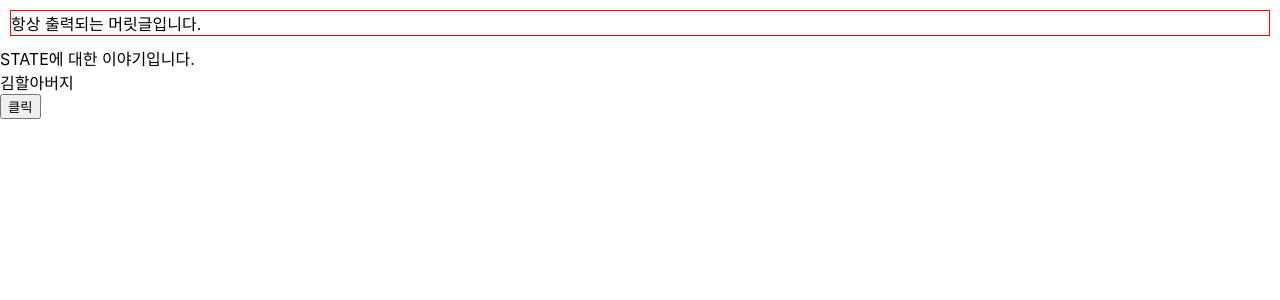
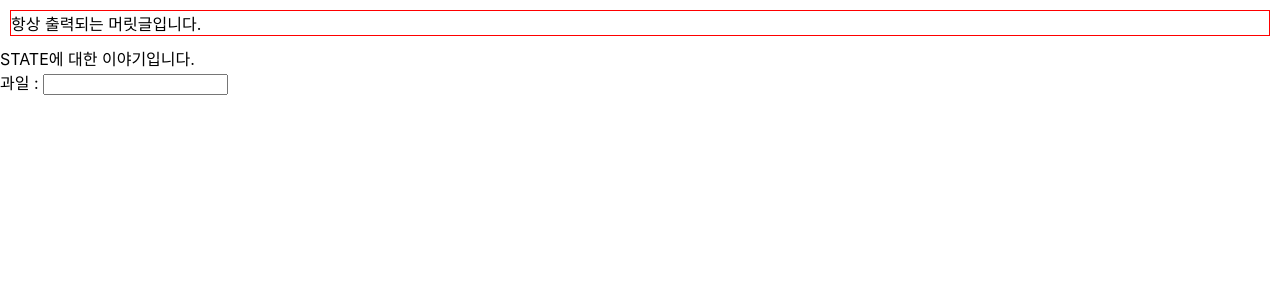
Before and after one commit to JellyKingdom/react-basic, a React (Create React App) app in the folder week-1/: page / in a window 1280 px wide. Shown: the top 300 px of the page. Built offline with nearby package versions, Linux system fonts and the light colour scheme.

Commit message:
feat: practice input value

```diff
--- a/week-1/src/App.js
+++ b/week-1/src/App.js
@@ -3,18 +3,20 @@ import Layout from "Layout";
 
 function App() {
 
-    const [name, setName] = useState('김할아버지');
+    const[fruit, setFruit] =useState("");
+
     return (
       <>
       <Layout>
         <div>STATE에 대한 이야기입니다.</div>
       </Layout>
       <div>
-        {name}<br/>
-        <button onClick={function(){
-          setName('박할아버지');
-        }}>클릭</button>
+        과일 : <input value={fruit} onChange={(e) => {
+          // console.log(e.target.value);
+          setFruit(e.target.value);
+        }}/>
       </div>
+      {fruit}
       </>
     );
 }
```
